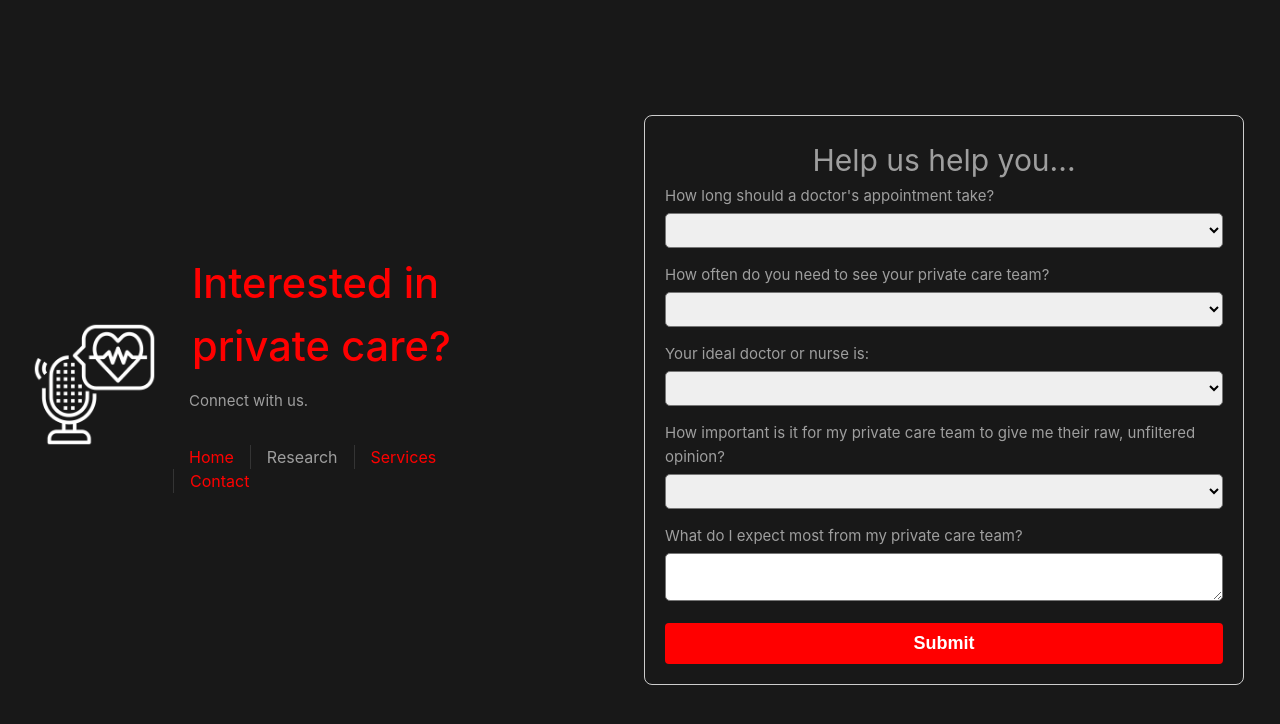
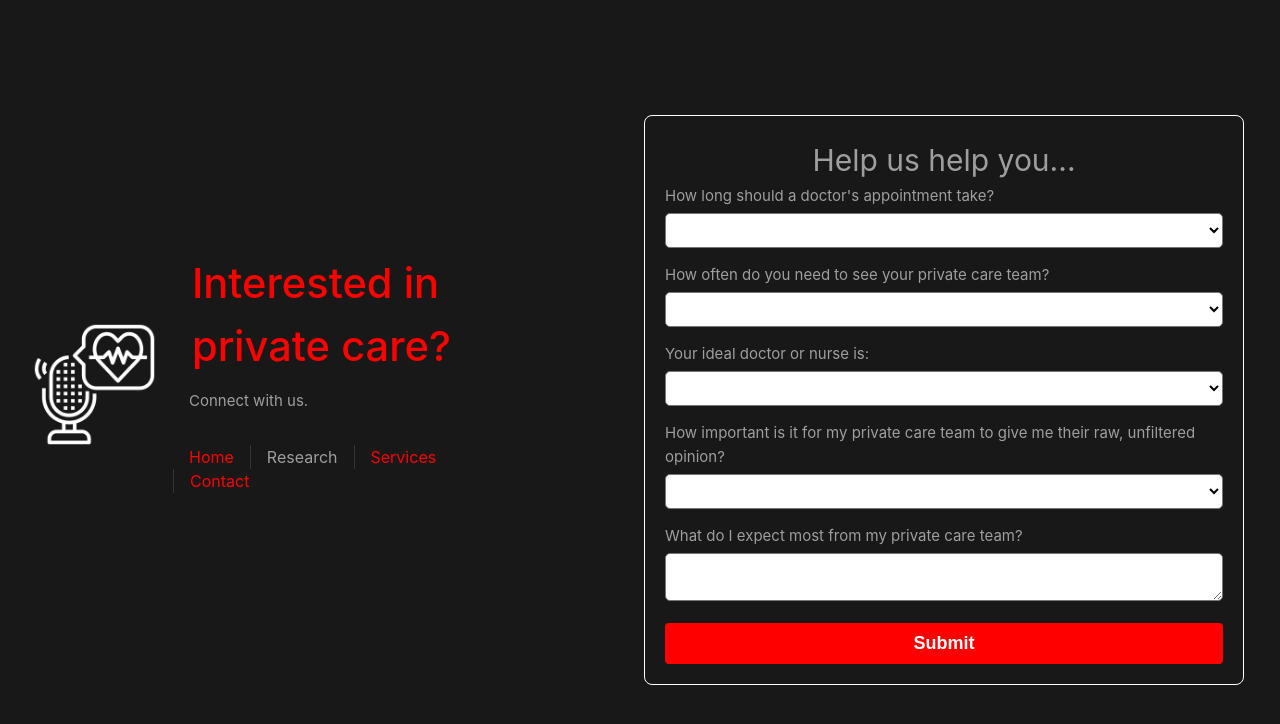
Before and after one commit to dasrecord/privatecareportal, a Vue app: page /research in a window 1280 px wide. Shown: the top 724 px of the page. Built offline with nearby package versions, Linux system fonts and the light colour scheme.

Commit message:
update ResearchView styling: change border color to white and set button background to white

```diff
--- a/src/views/ResearchView.vue
+++ b/src/views/ResearchView.vue
@@ -137,7 +137,7 @@ export default {
   max-width: 600px;
   margin: 0 auto;
   padding: 20px;
-  border: 1px solid #ccc;
+  border: 1px solid #ffffff;
   border-radius: 8px;
 }
 
@@ -161,6 +161,7 @@ export default {
   padding: 8px;
   box-sizing: border-box;
   border-radius: 5px;
+  background-color: white;
 }
 
 .research-view form button {
```
